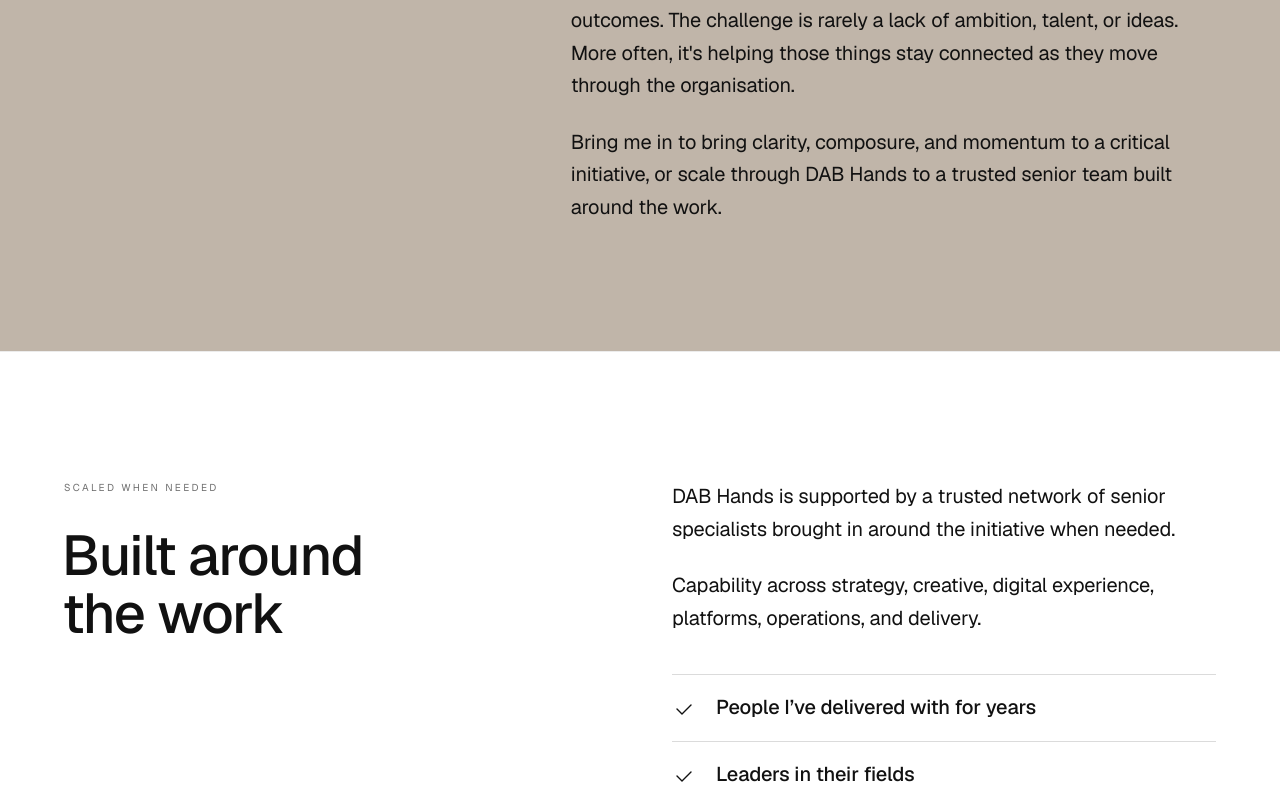
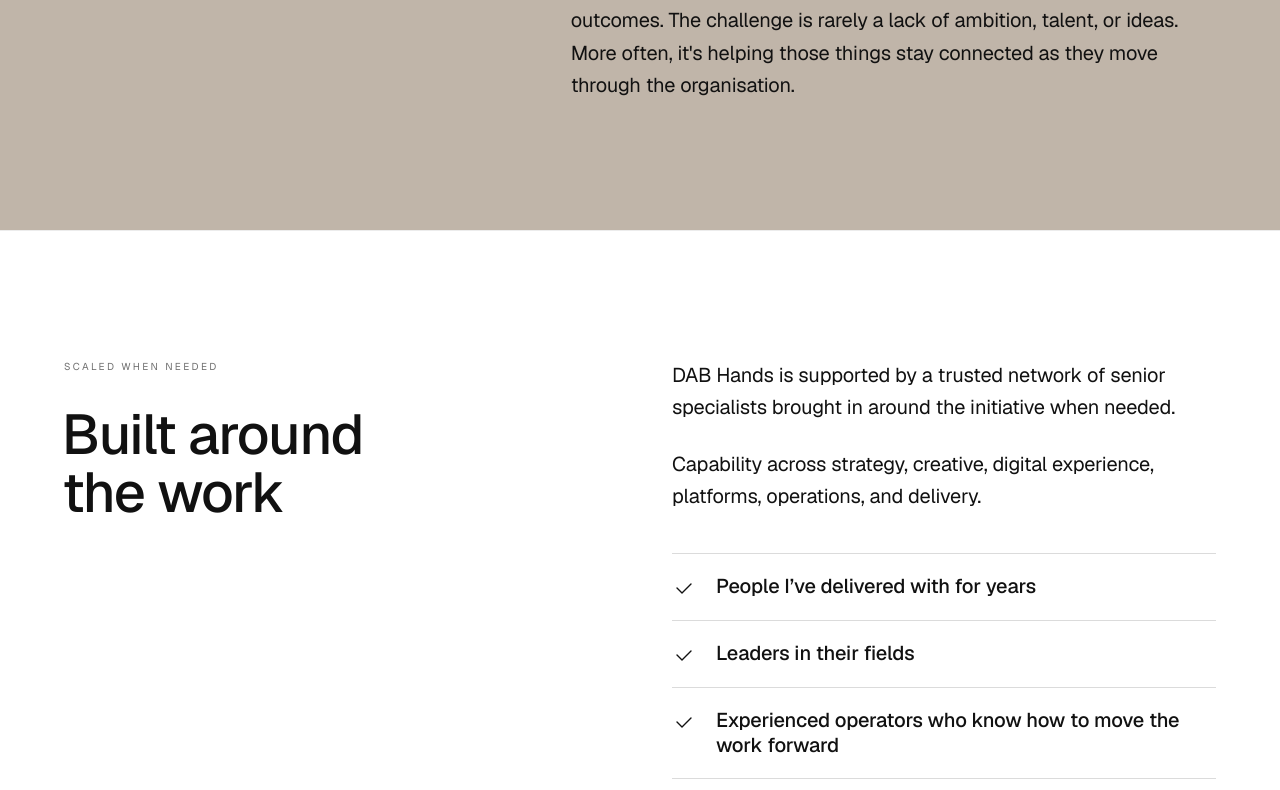
Before and after one commit to darrenbrett-lang/dabhands.delivery, a Next.js app: page /experience in a window 1280 px wide. Shown: the part 2590-3380 px from the top of the page. Built offline with nearby package versions, Linux system fonts and the light colour scheme.

Commit message:
Remove closing CTA line from bio

```diff
--- a/pages/experience.tsx
+++ b/pages/experience.tsx
@@ -244,7 +244,6 @@
                   <p>Experienced working across complex client, agency, technology, and partner ecosystems, I've spent much of my career helping different teams, perspectives, and priorities work together more effectively around important work.</p>
                   <p>Running an agency while leading operations, delivery, and product has shaped how I manage complexity, bring clarity to difficult decisions, and create the conditions for strong work to succeed. My role is often less about owning a single discipline and more about helping multiple disciplines move together with greater cohesion, momentum, and purpose.</p>
                   <p>I'm fascinated by how great work survives modern organisational systems, and how those systems can be improved to create better outcomes. The challenge is rarely a lack of ambition, talent, or ideas. More often, it's helping those things stay connected as they move through the organisation.</p>
-                  <p>Bring me in to bring clarity, composure, and momentum to a critical initiative, or scale through DAB Hands to a trusted senior team built around the work.</p>
                 </div>
               </FadeUp>
             </div>
```
